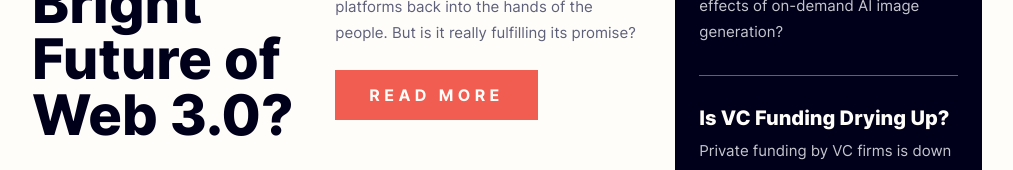
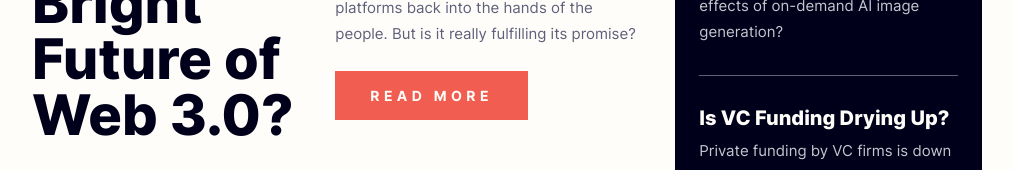
Before and after one commit to Mell789/news_homepage, a plain HTML site: page index.html in a window 1280 px wide. Shown: the part 542-712 px from the top of the page, without its empty margins (133-1146 px from the left). Drawn offline with nearby package versions, Linux system fonts and the light colour scheme.

Commit message:
update readmore button

```diff
--- a/src/styles.css
+++ b/src/styles.css
@@ -75,10 +75,11 @@ nav {
     border-color: var(--light_vermillion);
     background-color: var(--light_vermillion);
     color: var(--almost_white);
-    padding: 11px 32px;
+    padding: 12px 33px;
     transition: .25s;
     letter-spacing: 4.375px;
     font-weight: 700 !important;
+    font-size: 14px;
 }
 .readmore:hover {
     background-color: var(--dark_space_blue);
```
